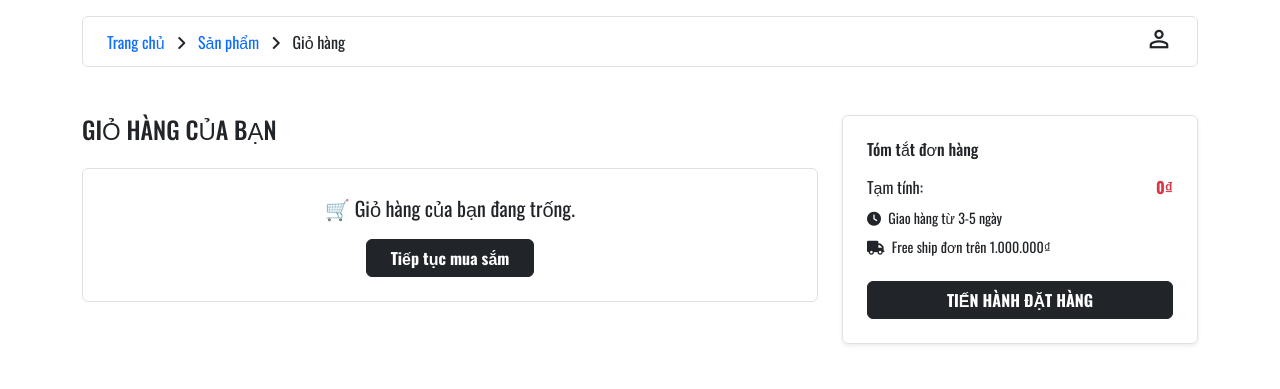
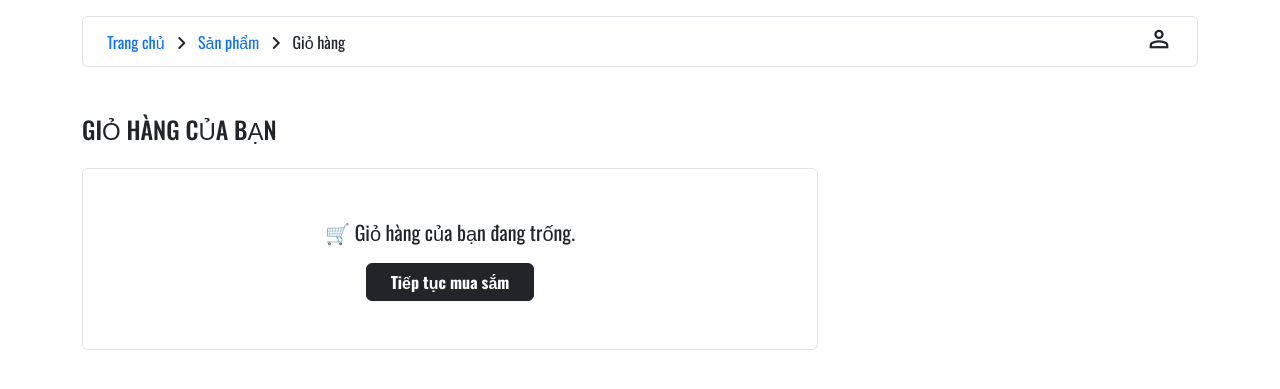
Before and after one commit to vinh047/Webbanquanao, a PHP site: page /layout/cart.php in a window 1280 px wide. Shown: the top 389 px of the page. Run offline with PHP 8.4, Linux system fonts and the light colour scheme.

Commit message:
update cart

```diff
--- a/assets/js/cart.js
+++ b/assets/js/cart.js
@@ -4,11 +4,13 @@ document.addEventListener("DOMContentLoaded", function () {
   const totalPriceEl = document.getElementById("total-price");
   if (cart.length === 0) {
       cartItems.innerHTML = `
-        <div class="p-4 border rounded text-center">
+        <div class="p-5 border rounded text-center">
           <p class="mb-3 fs-5">🛒 Giỏ hàng của bạn đang trống.</p>
-          <a href="/Webbanquanao/index.php" class="btn btn-dark px-4 fw-bold">Tiếp tục mua sắm</a>
+          <a href="/Webbanquanao/layout/product.php" class="btn btn-dark px-4 fw-bold">Tiếp tục mua sắm</a>
         </div>
       `;
+      const orderSummary = document.getElementById("order-summary");
+      if (orderSummary) orderSummary.style.display = "none";
 
       // Ẩn phần tổng giá nếu cần
       if (totalPriceEl) totalPriceEl.textContent = "0₫";
--- a/layout/cart.php
+++ b/layout/cart.php
@@ -37,7 +37,7 @@ echo '
                 </p>
             </div>
             <div>
-                <a href="../login.html" title="Đăng nhập" class="text-dark">
+                <a href="../login.html" title="Tài khoản của bạn" class="text-dark">
                     <span class="material-symbols-outlined fs-3">person</span>
                 </a>
             </div>
@@ -51,14 +51,14 @@ echo '
 
              <!-- Giỏ hàng bên trái -->
 
-             <div class="col-lg-8">
+             <div class="col-lg-8" id="cart-left">
                <h4 class="mb-4">GIỎ HÀNG CỦA BẠN</h4>
                <div id="cart-items"></div>
              </div>
 
              <!-- Tóm tắt đơn hàng bên phải -->
 
-             <div class="col-lg-4">
+             <div class="col-lg-4"  id="order-summary">
                <div class="border p-4 rounded shadow-sm">
                  <h6 class="mb-3">Tóm tắt đơn hàng</h6>
                  <div class="d-flex justify-content-between mb-2">
@@ -68,6 +68,9 @@ echo '
                  <p class="small mb-2"><i class="fa fa-clock me-1"></i> Giao hàng từ 3-5 ngày</p>
                  <p class="small mb-4"><i class="fa fa-truck me-1"></i> Free ship đơn trên 1.000.000₫</p>
                  <button class="btn btn-dark w-100 fw-bold">TIẾN HÀNH ĐẶT HÀNG</button>
+                 <a href="/Webbanquanao/layout/product.php" class="btn btn-outline-secondary w-100 mt-2 fw-bold">
+                       TIẾP TỤC MUA SẮM
+                 </a>
                </div>
              </div>
            </div>
```
